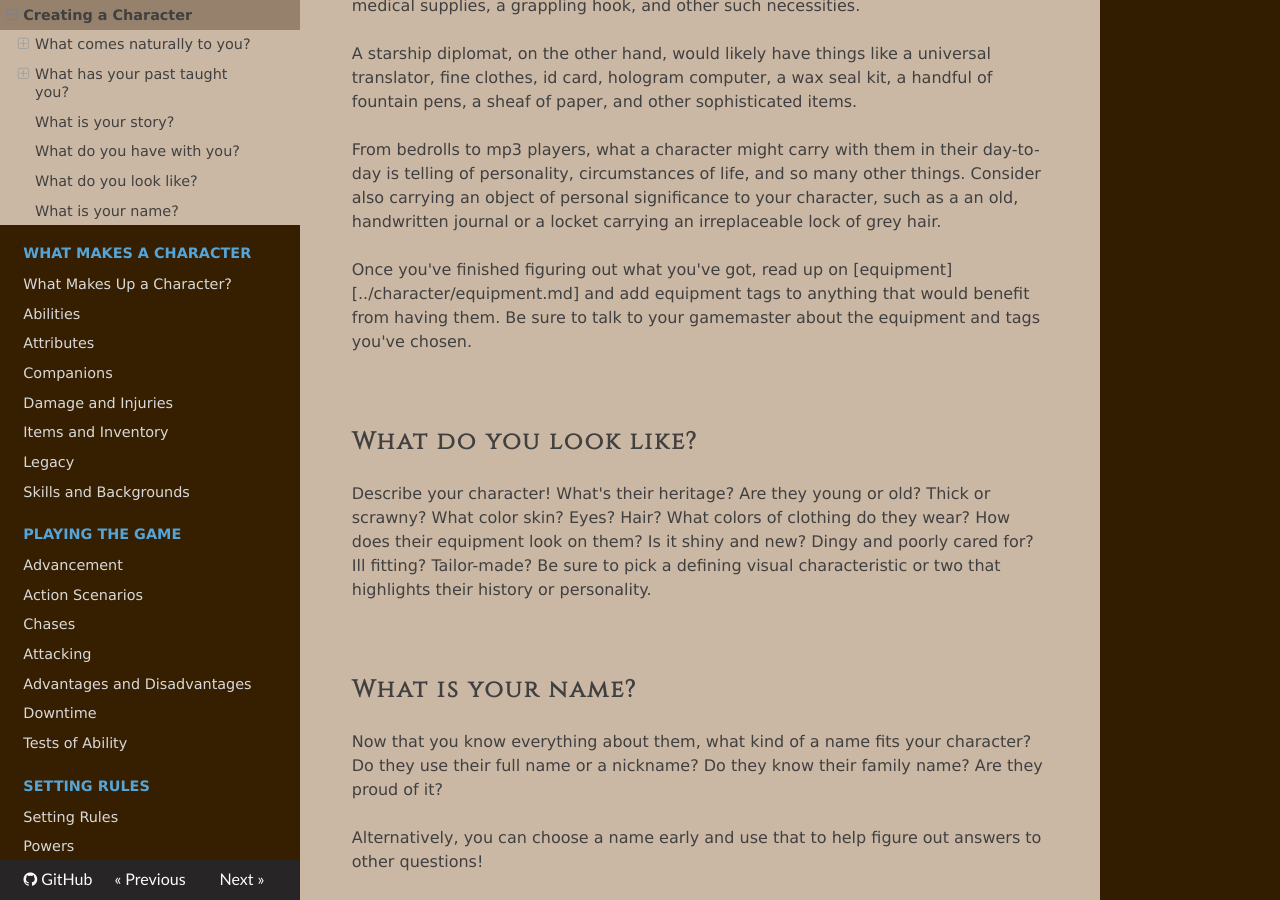
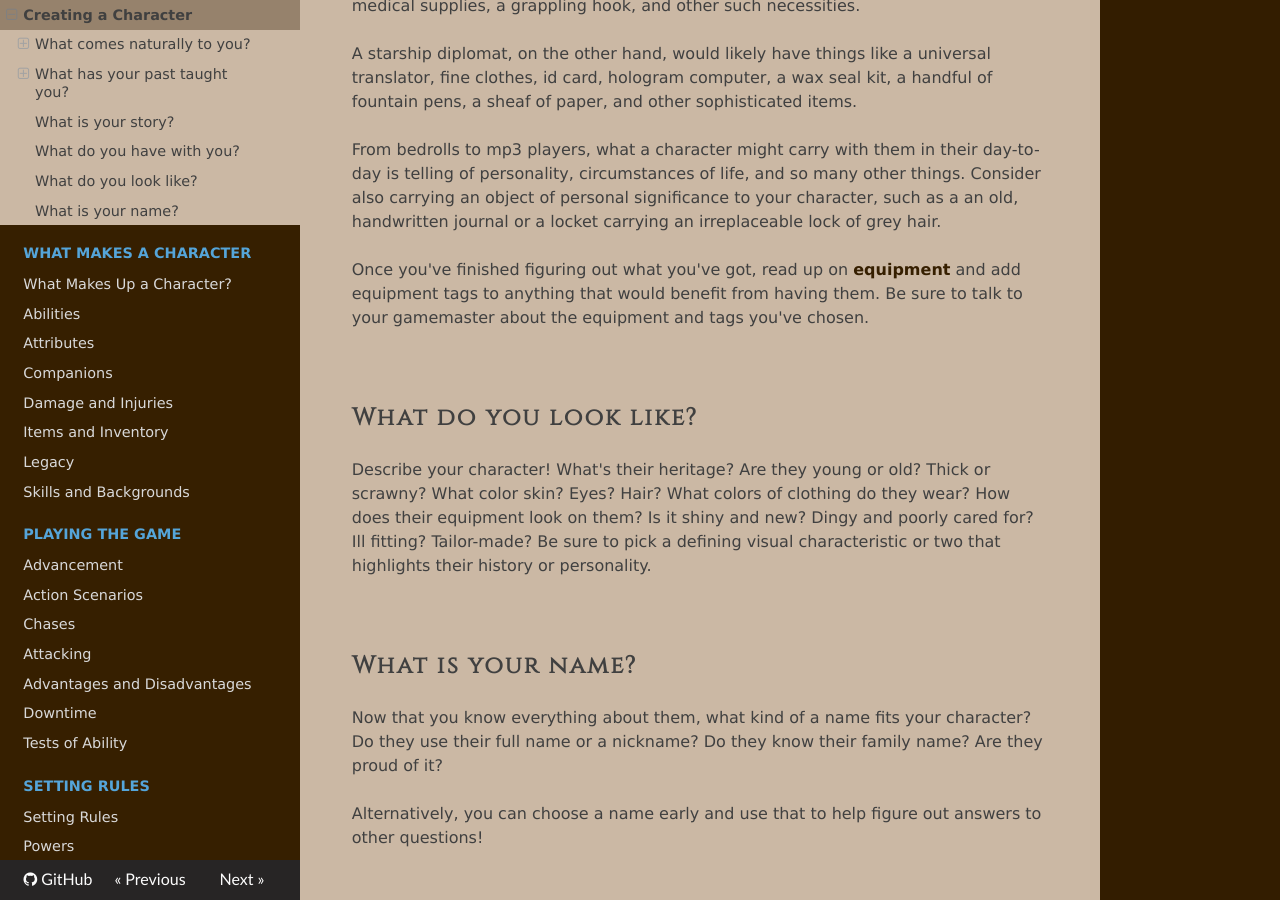
Before and after one commit to TheFifthRider/simply-roleplaying-webapp, an MkDocs documentation site: the page built from docs/getting_started/creation.md, in a window 1280 px wide and 900 px high, scrolled down 2195 px. Built offline with MkDocs 1.6.1, drawn with Linux system fonts in a browser that asks for light colours; nearby versions of some CDN libraries.

```diff
--- a/docs/getting_started/creation.md
+++ b/docs/getting_started/creation.md
@@ -56,7 +56,7 @@ A starship diplomat, on the other hand, would likely have things like a universa
 
 From bedrolls to mp3 players, what a character might carry with them in their day-to-day is telling of personality, circumstances of life, and so many other things. Consider also carrying an object of personal significance to your character, such as a an old, handwritten journal or a locket carrying an irreplaceable lock of grey hair.
 
-Once you've finished figuring out what you've got, read up on [equipment][../character/equipment.md] and add equipment tags to anything that would benefit from having them. Be sure to talk to your gamemaster about the equipment and tags you've chosen.
+Once you've finished figuring out what you've got, read up on [equipment](../character/equipment.md) and add equipment tags to anything that would benefit from having them. Be sure to talk to your gamemaster about the equipment and tags you've chosen.
 
 <br/>
 
```
Also changed, not shown: docs/gameplay/action.md (+2 -2 lines).
